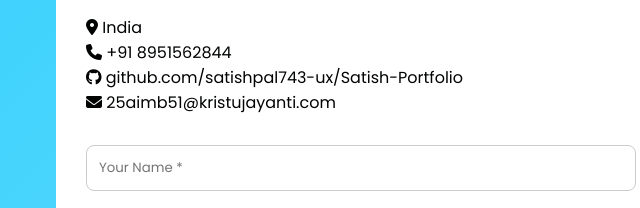
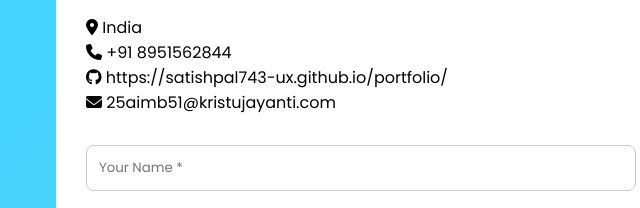
Before and after one commit to satishpal743-ux/portfolio, a website: page index.html in a window 1280 px wide. Shown: the part 1389-1597 px from the top of the page, 34-674 px from the left. Drawn offline with Linux system fonts and the light colour scheme; no server answers.

Commit message:
Update index.html

```diff
--- a/index.html
+++ b/index.html
@@ -64,7 +64,7 @@
   <h2>Get In Touch</h2>
   <p><i class="fa-solid fa-location-dot"></i> India</p>
   <p><i class="fa-solid fa-phone"></i> +91 8951562844</p>
-  <p><i class="fa-brands fa-github"></i> github.com/satishpal743-ux/Satish-Portfolio</p>
+  <p><i class="fa-brands fa-github"></i> https://satishpal743-ux.github.io/portfolio/</p>
   <p><i class="fa-solid fa-envelope"></i> 25aimb51@kristujayanti.com</p>
 
   <form id="contactForm">
```
